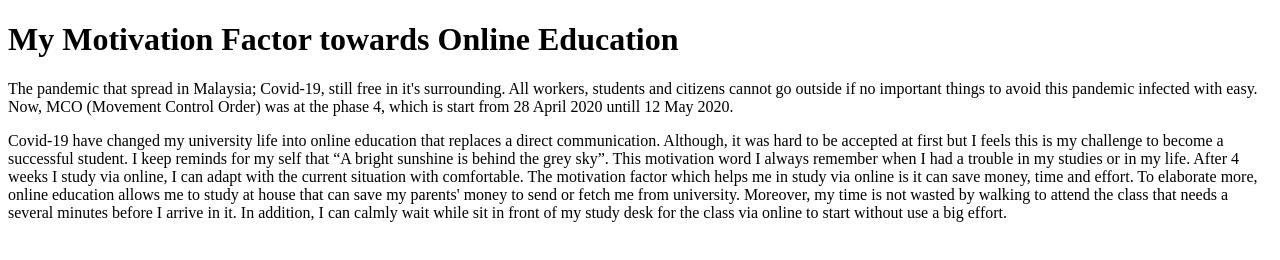
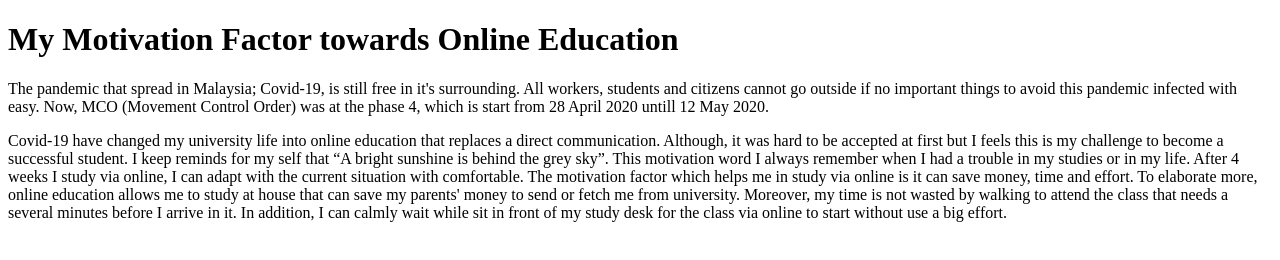
Before and after one commit to shahmiaireraznour/motivation, a plain HTML site: page index.html in a window 1280 px wide. Drawn offline with Linux system fonts and the light colour scheme.

Commit message:
Update index.html

```diff
--- a/index.html
+++ b/index.html
@@ -6,7 +6,7 @@
 <body>
 <h1>My Motivation Factor towards Online Education</h1>
 
-<p>The pandemic that spread in Malaysia; Covid-19, still free in it's surrounding. All workers, students and citizens cannot go outside if no important things to avoid this pandemic infected with easy. Now, MCO (Movement Control Order) was at the phase 4, which is start from 28 April 2020 untill 12 May 2020.</p>
+<p>The pandemic that spread in Malaysia; Covid-19, is still free in it's surrounding. All workers, students and citizens cannot go outside if no important things to avoid this pandemic infected with easy. Now, MCO (Movement Control Order) was at the phase 4, which is start from 28 April 2020 untill 12 May 2020.</p>
 
 <p>Covid-19 have changed my university life into online education that replaces a direct communication. Although, it was hard to be accepted at first but I feels this is my challenge to become a successful student. I keep reminds for my self that <q>A bright sunshine is behind the grey sky</q>. This motivation word I always remember when I had a trouble in my studies or in my life. After 4 weeks I study via online, I can adapt with the current situation with comfortable. The motivation factor which helps me in study via online is it can save money, time and effort. To elaborate more, online education allows me to study at house that can save my parents' money to send or fetch me from university. Moreover, my time is not wasted by walking to attend the class that needs a several minutes before I arrive in it. In addition, I can calmly wait while sit in front of my study desk for the class via online to start without use a big effort.</p>
 </body>
```
